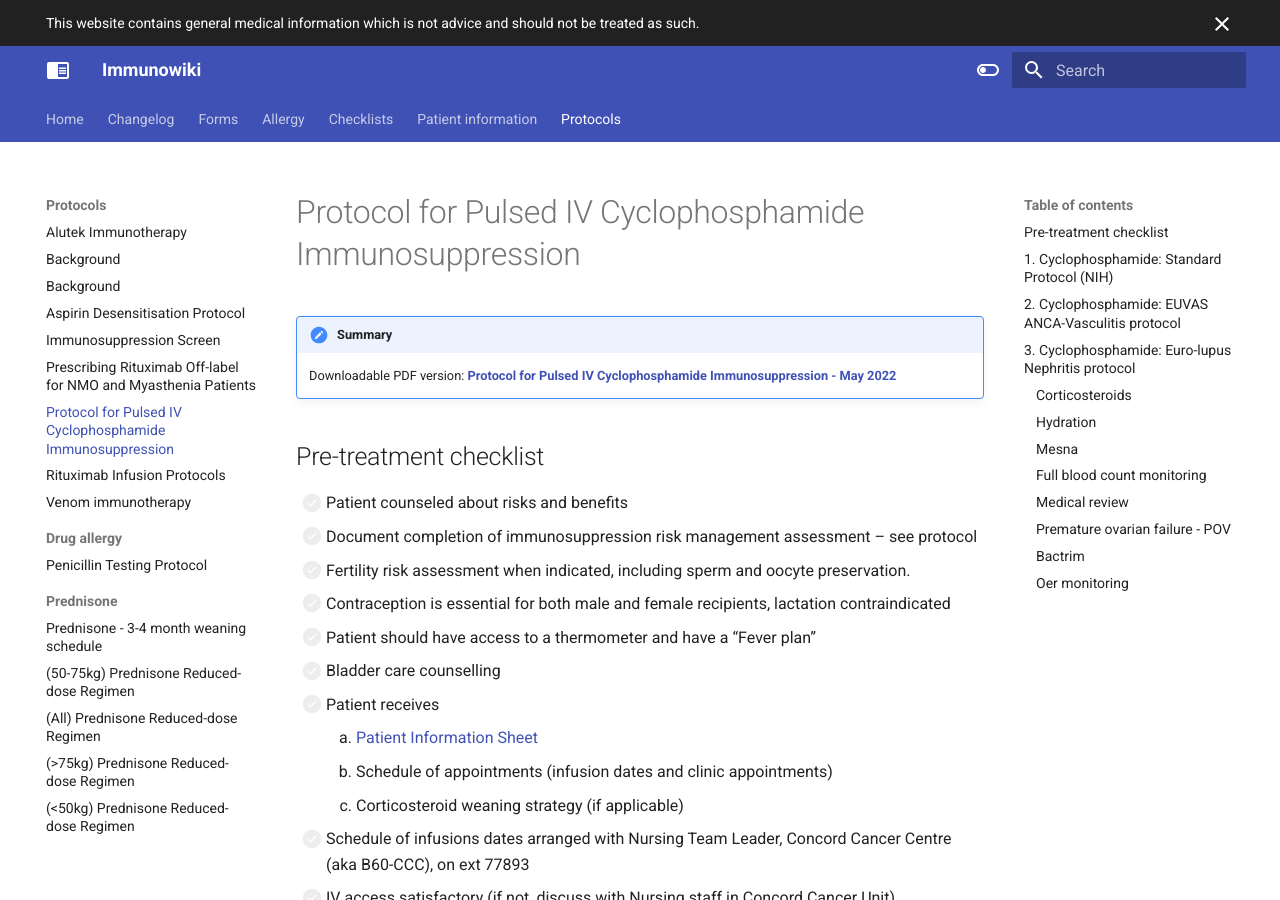
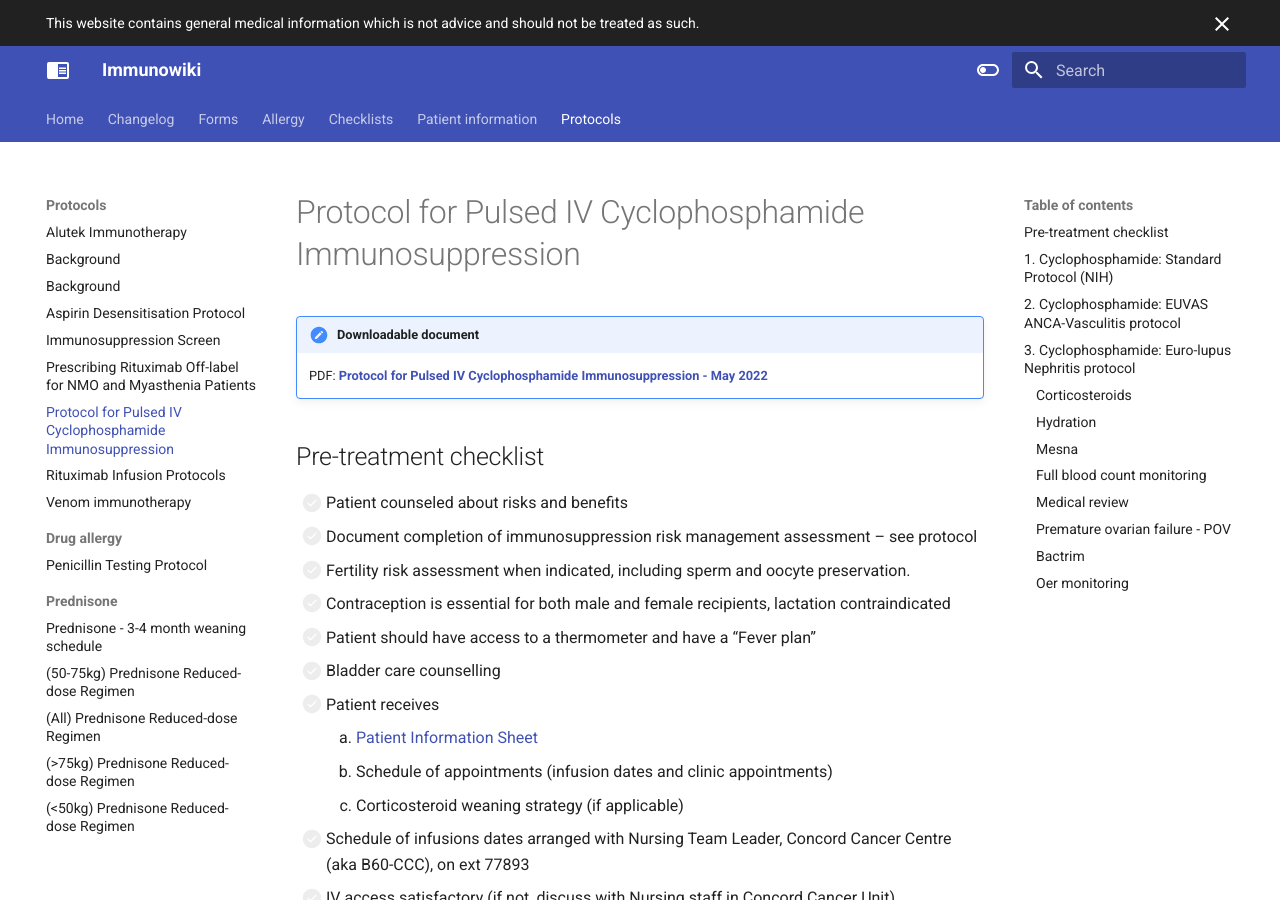
Before and after one commit to monchee/crghimmunowiki, an MkDocs documentation site: the page built from docs/protocols/protocol-cyclophosphamide.md, in a window 1280 px wide and 900 px high. Built offline with MkDocs 1.6.1 and Material for MkDocs 9.7.7, drawn with Linux system fonts in a browser that asks for light colours.

Commit message:
Update protocol-cyclophosphamide.md

```diff
--- a/docs/protocols/protocol-cyclophosphamide.md
+++ b/docs/protocols/protocol-cyclophosphamide.md
@@ -1,8 +1,8 @@
 # Protocol for Pulsed IV Cyclophosphamide Immunosuppression
 
-!!! summary
+!!! summary "Downloadable document"
 
-    Downloadable PDF version: [**Protocol for Pulsed IV Cyclophosphamide Immunosuppression - May 2022**](/assets/pdf/crgh-cyclophosphamide-protocol-may22.pdf)
+    PDF: [**Protocol for Pulsed IV Cyclophosphamide Immunosuppression - May 2022**](/assets/pdf/crgh-cyclophosphamide-protocol-may22.pdf)
 
 
 
```
